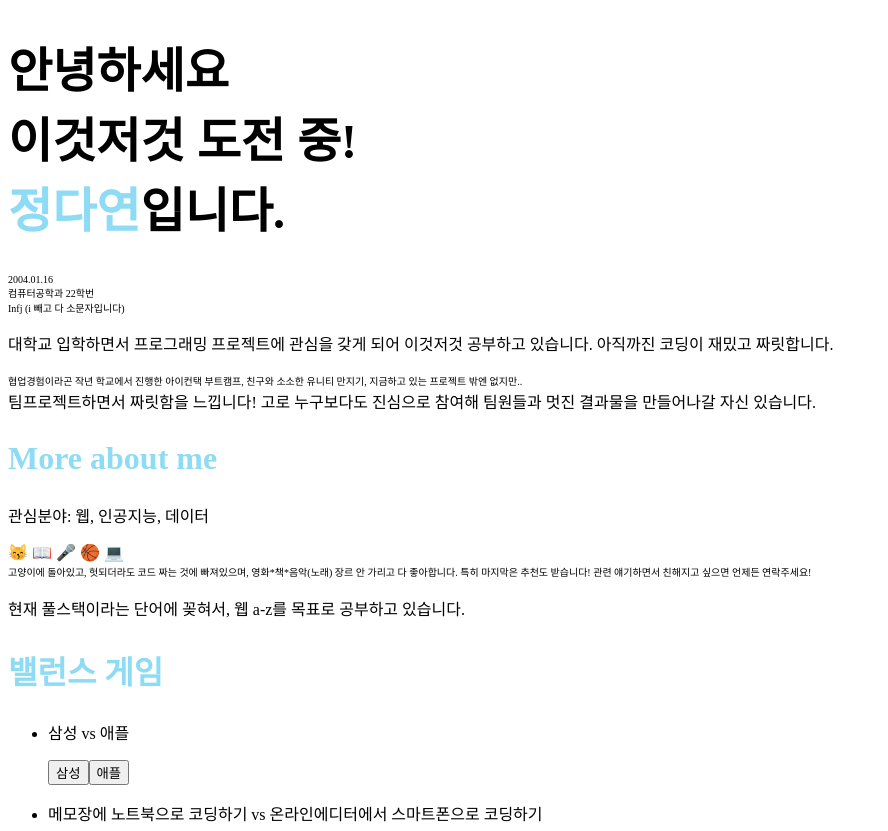
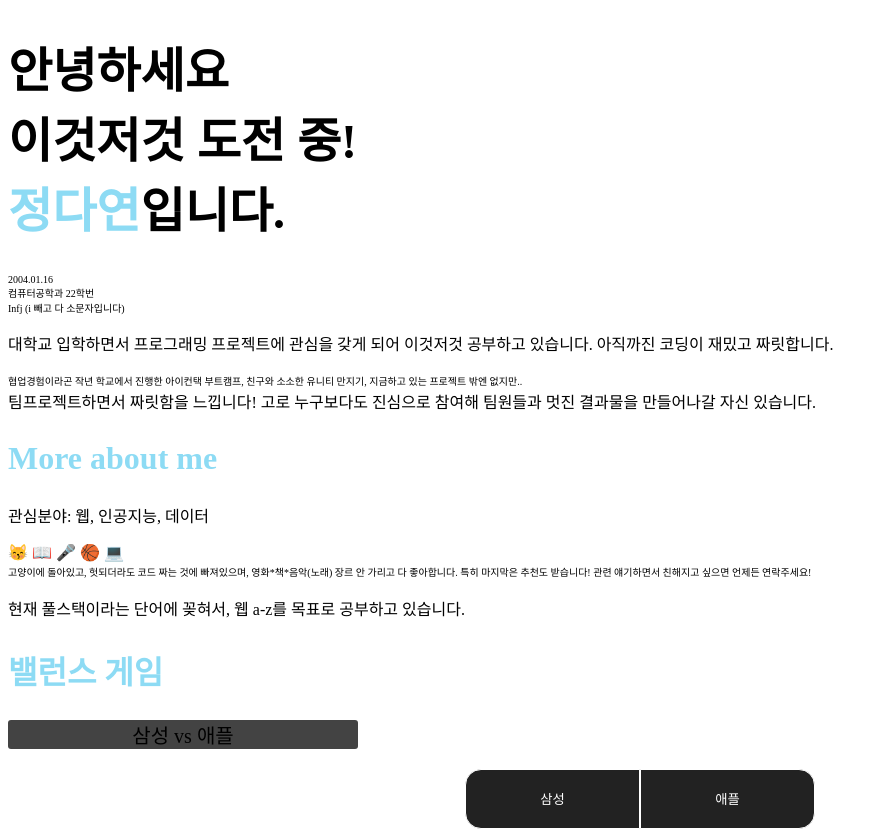
Before and after one commit to likelion11-kangwon/PikachuCodingWarmUp, a React (Create React App) app in the folder WarmUpProject/: page /JeongDayeon in a window 1280 px wide. Shown: the top 831 px of the page, without its empty margins (0-888 px from the left). Built offline with nearby package versions, Linux system fonts and the light colour scheme; the HTML template or start-up script is replaced by a standard one.

Commit message:
[Feat] #5 - Style balance game

```diff
--- a/WarmUpProject/src/JeongDayeon.js
+++ b/WarmUpProject/src/JeongDayeon.js
@@ -92,7 +92,7 @@ function BalanceGame(){
             </li>
         ))}
       </ul>
-      {cnt===b_game_cnt ? <p>저와 답변이 {same_cnt/cnt*100}% 일치합니다!</p> : null}
+      {cnt===b_game_cnt ? <p className='result colored_text'>저와 답변이 {same_cnt/cnt*100}% 일치합니다!</p> : null}
     </div>
   );
 }
--- a/WarmUpProject/src/components/balance_game.js
+++ b/WarmUpProject/src/components/balance_game.js
@@ -11,6 +11,9 @@ export default function BGame({up_cnt, up_same_cnt, game_att}){
     //사족 표시? 상태변수
     const [show_nuec, setShowNuec] = useState(false);
     const [disabled, setHide] = useState(false);
+    // 0 -> 아무것도 선택되지 않음, 1 -> 옵션1선택, 2 -> 옵션2선택
+    const [selected_opt, setSO] = useState(0);
+    const [correct, setCor] = useState(false);
 
     /**
      * 사용자가 버튼을 누르면 집계하는 함수
@@ -18,13 +21,14 @@ export default function BGame({up_cnt, up_same_cnt, game_att}){
      */
     function agg(selected){
         up_cnt();
+        setSO(selected);
         setShowNuec(!show_nuec);
         //선택하면 두 버튼 모두 disabled 처리
-        //TODO 버튼 색 입히기 맞은거 메인, 틀린거 빨강?
         setHide(true);
 
         //답이 일치하면 same_cnt 올리기
         if(selected===game_att.answer){
+            setCor(true);
             up_same_cnt();
         }
     }
@@ -32,8 +36,8 @@ export default function BGame({up_cnt, up_same_cnt, game_att}){
     return(
         <div className="b_game">
             <p className="b_question">{game_att.q}</p>
-            <button className="opt_1" onClick={() => agg(1)} disabled={disabled}>{game_att.opt_1}</button>
-            <button className="opt_2" onClick={() => agg(2)} disabled={disabled}>{game_att.opt_2}</button>
+            <button className="opt_1" onClick={() => agg(1)} style={selected_opt==1 ? {backgroundColor : correct ? 'rgb(141, 219, 244)':'rgb(197, 92, 92)'}:null} disabled={disabled}>{game_att.opt_1}</button>
+            <button className="opt_2" onClick={() => agg(2)} style={selected_opt==2 ? {backgroundColor : correct ? 'rgb(141, 219, 244)':'rgb(197, 92, 92)'}:null} disabled={disabled}>{game_att.opt_2}</button>
             {show_nuec ? <p className="b_nuec_add" >{game_att.nuec_add}</p> : null}
         </div>
     );
--- a/WarmUpProject/src/styles/index.css
+++ b/WarmUpProject/src/styles/index.css
@@ -1,14 +1,9 @@
-@font-face {
-  font-family: 'Pretendard-Regular';
-  src: url('https://cdn.jsdelivr.net/gh/Project-Noonnu/noonfonts_2107@1.1/Pretendard-Regular.woff') format('woff');
-  font-weight: 400;
-  font-style: normal;
-}
+@import url("https://cdn.jsdelivr.net/gh/orioncactus/pretendard@v1.3.6/dist/web/static/pretendard.css");
 
 body {
   background-color: rgb(34, 34, 34);
   color:white;
   padding: 20px;
   margin: 0px;
-  font-family: 'Pretendard-Regular';
+  font-family: 'Pretendard';
 }
--- a/WarmUpProject/src/styles/jdy.css
+++ b/WarmUpProject/src/styles/jdy.css
@@ -1,6 +1,8 @@
 :root{
     --main-c: rgb(141, 219, 244);
     --side-c: rgb(67, 67, 67);
+    --back-c: rgb(34, 34, 34);
+    --font-c: white;
 }
 
 .jdy_h1{
@@ -26,7 +28,7 @@
     padding: 10px 0px 10px 0px;
 }
 #projects .proj_panel{
-    background-color: rgb(67, 67, 67);
+    background-color: var(--side-c);
     border-radius: 16px;
     width: 350px;
     height: 280px;
@@ -106,3 +108,38 @@
     width:390px;
     white-space:nowrap;
 }
+
+/* 밸런스 게임 css */
+#balance_game ul{
+    list-style: none;
+    padding: 0px;
+}
+#balance_game .b_game{
+    text-align: center;
+}
+.b_game .b_question{
+    font-size:20px;
+    width: 350px;
+    border-radius: 3px;
+    background-color: var(--side-c);
+}
+.b_game .opt_1, .opt_2{
+    width: 175px;
+    height: 60px;
+    background-color: var(--back-c);
+    color:var(--font-c);
+    border-color: var(--font-c);
+    border-style: solid;
+    border-width: 1.5px;
+    font-family: inherit;
+}
+.b_game .opt_1{
+    border-radius: 16px 0px 0px 16px;
+}
+.b_game .opt_2{
+    border-radius: 0px 16px 16px 0px;
+}
+#balance_game .result{
+    text-align: center;
+    font-size: 20px;
+}
```
